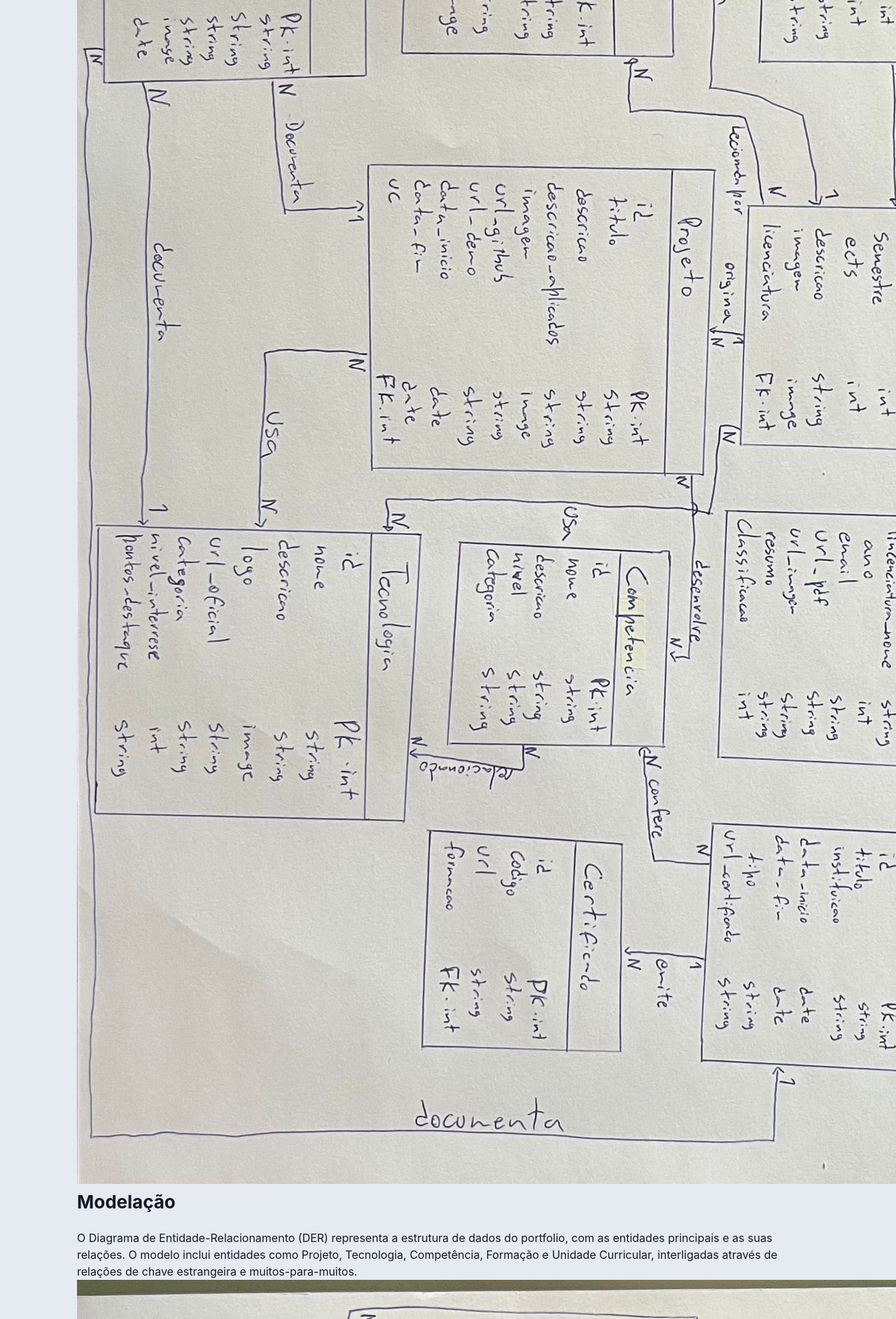
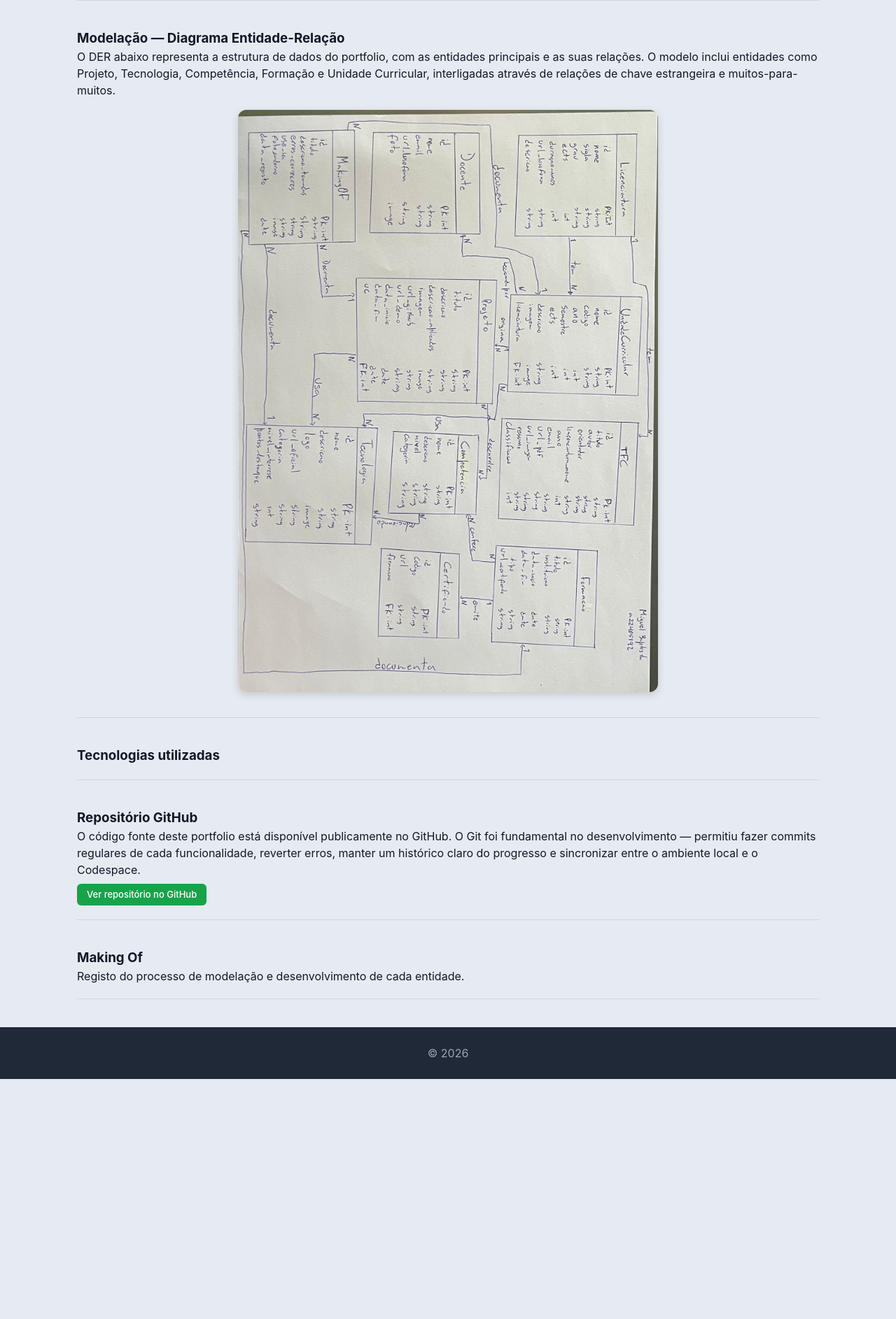
Before and after one commit to miguel-baptista07/portfolio-django, a Django app: page /portfolio/sobre/ in a window 1280 px wide; the page is wider, and only the part inside the window is pictured. Shown: the part 664-2549 px from the top of that part at 70% size. After the commit the page ends 2206 px from the top of that part, so only its background shows below. Run offline with Django 5.2, Linux system fonts and the light colour scheme; data that the repository does not hold is empty; some libraries are stand-ins or nearby versions.

Commit message:
portfolio: botões CRUD estilizados e página Sobre melhorada

```diff
--- a/portfolio/static/portfolio/styles.css
+++ b/portfolio/static/portfolio/styles.css
@@ -112,3 +112,70 @@ footer {
     color: #9ca3af;
     margin-top: 40px;
 }
+
+/* Botões CRUD */
+.btn-editar {
+    background: #2563eb;
+    color: white;
+    padding: 6px 14px;
+    border-radius: 6px;
+    font-size: 13px;
+    font-weight: 500;
+    text-decoration: none;
+    display: inline-block;
+    margin-right: 6px;
+    margin-top: 8px;
+}
+
+.btn-apagar {
+    background: #dc2626;
+    color: white;
+    padding: 6px 14px;
+    border-radius: 6px;
+    font-size: 13px;
+    font-weight: 500;
+    text-decoration: none;
+    display: inline-block;
+    margin-right: 6px;
+    margin-top: 8px;
+}
+
+.btn-novo {
+    background: #16a34a;
+    color: white;
+    padding: 6px 14px;
+    border-radius: 6px;
+    font-size: 13px;
+    font-weight: 500;
+    text-decoration: none;
+    display: inline-block;
+    margin-right: 6px;
+    margin-top: 8px;
+}
+
+.btn-editar:hover,
+.btn-apagar:hover,
+.btn-novo:hover {
+    opacity: 0.85;
+}
+
+/* Página Sobre — imagens */
+.sobre-img {
+    max-width: 100%;
+    height: auto;
+    border-radius: 12px;
+    display: block;
+    margin: 16px auto;
+    box-shadow: 0 4px 12px rgba(0,0,0,0.1);
+}
+
+.sobre-img-der {
+    max-width: 600px;
+}
+
+/* Página Sobre — secções */
+main > section {
+    margin-bottom: 40px;
+    padding-bottom: 20px;
+    border-bottom: 1px solid #d1d5db;
+}
--- a/portfolio/templates/portfolio/competencias.html
+++ b/portfolio/templates/portfolio/competencias.html
@@ -20,11 +20,11 @@
             </ul>
         </section>
 
-        <p><a href="{% url 'edita_competencia' competencia.id %}">Editar</a></p>
-        <p><a href="{% url 'apaga_competencia' competencia.id %}">Apagar</a></p>
+        <a href="{% url 'edita_competencia' competencia.id %}" class="btn-editar">Editar</a>
+        <a href="{% url 'apaga_competencia' competencia.id %}" class="btn-apagar">Apagar</a>
     </article>
     {% endfor %}
 </section>
 
-<p><a href="{% url 'nova_competencia' %}">Nova Competência</a></p>
+<a href="{% url 'nova_competencia' %}" class="btn-novo">+ Nova Competência</a>
 {% endblock %}
--- a/portfolio/templates/portfolio/formacoes.html
+++ b/portfolio/templates/portfolio/formacoes.html
@@ -11,11 +11,11 @@
             <p>{{ formacao.instituicao }} — {{ formacao.tipo }}</p>
         </header>
 
-        <p><a href="{% url 'edita_formacao' formacao.id %}">Editar</a></p>
-        <p><a href="{% url 'apaga_formacao' formacao.id %}">Apagar</a></p>
+        <a href="{% url 'edita_formacao' formacao.id %}" class="btn-editar">Editar</a>
+        <a href="{% url 'apaga_formacao' formacao.id %}" class="btn-apagar">Apagar</a>
     </article>
     {% endfor %}
 </section>
 
-<p><a href="{% url 'nova_formacao' %}">Nova Formação</a></p>
+<a href="{% url 'nova_formacao' %}" class="btn-novo">+ Nova Formação</a>
 {% endblock %}
--- a/portfolio/templates/portfolio/sobre.html
+++ b/portfolio/templates/portfolio/sobre.html
@@ -1,44 +1,56 @@
 {% extends "portfolio/base.html" %}
+{% load static %}
 {% load markdownify %}
 
 {% block content %}
+<h2>Sobre este Portfolio</h2>
+
 <section>
-    <h2>Arquitetura MVT</h2>
-    <p>O padrão MVT (Model-View-Template) utilizado pelo Django organiza o código em três componentes: o Model define a estrutura dos dados e interage com a base de dados; a View contém a lógica de negócio, recebe os pedidos HTTP e devolve respostas; o Template define a apresentação HTML renderizada com os dados fornecidos pela View. O fluxo de informação começa no pedido HTTP do utilizador, passa pela View que consulta os Models necessários e termina com a renderização do Template com os dados obtidos.</p>
-    <img src="/media/makingof/DER-_portfolio.jpeg" alt="Diagrama MVT">
+    <h3>Arquitetura MVT</h3>
+    <p>Este portfolio foi desenvolvido em Django, seguindo o padrão MVT (Model-View-Template). O <strong>Model</strong> define a estrutura dos dados e interage com a base de dados SQLite. A <strong>View</strong> contém a lógica de negócio — recebe pedidos HTTP, consulta os modelos necessários e devolve uma resposta. O <strong>Template</strong> define a apresentação HTML, recebendo os dados da View e renderizando-os para o utilizador.</p>
+    <img src="{% static 'portfolio/mvt.png' %}" alt="Diagrama MVT" style="max-width:500px; display:block; margin:16px auto; border-radius:12px;" onerror="this.style.display='none'">
 </section>
 
 <section>
-    <h2>Modelação</h2>
-    <p>O Diagrama de Entidade-Relacionamento (DER) representa a estrutura de dados do portfolio, com as entidades principais e as suas relações. O modelo inclui entidades como Projeto, Tecnologia, Competência, Formação e Unidade Curricular, interligadas através de relações de chave estrangeira e muitos-para-muitos.</p>
-    <img src="/media/makingof/DER-%20portfolio.jpeg" alt="DER do Portfolio">
+    <h3>Modelação — Diagrama Entidade-Relação</h3>
+    <p>O DER abaixo representa a estrutura de dados do portfolio, com as entidades principais e as suas relações. O modelo inclui entidades como Projeto, Tecnologia, Competência, Formação e Unidade Curricular, interligadas através de relações de chave estrangeira e muitos-para-muitos.</p>
+    <img src="/media/makingof/DER- portfolio.jpeg" alt="DER do Portfolio" style="max-width:600px; display:block; margin:16px auto; border-radius:12px; box-shadow:0 4px 12px rgba(0,0,0,0.15);">
 </section>
 
 <section>
-    <h2>Tecnologias</h2>
+    <h3>Tecnologias utilizadas</h3>
     {% for tecnologia in tecnologias %}
+    <article>
+        <header>
+            <h4>{{ tecnologia.nome }}</h4>
+            <p>{{ tecnologia.categoria }}</p>
+        </header>
         <section>
-        <h3>{{ tecnologia.nome }}</h3>
-        <p>{{ tecnologia.categoria }}</p>
             <p>{{ tecnologia.descricao }}</p>
             {{ tecnologia.pontos_destaque|markdownify }}
         </section>
+    </article>
     {% endfor %}
 </section>
 
 <section>
-    <h2>Repositório GitHub</h2>
-    <p><a href="https://github.com/miguel-baptista07/portfolio-django">github.com/miguel-baptista07/portfolio-django</a></p>
-    <p>O Git permite controlo de versões distribuído, facilitando o desenvolvimento colaborativo e individual através de branches, commits e histórico completo de alterações. Permite reverter erros, experimentar funcionalidades em branches separadas sem afetar o código principal e sincronizar o trabalho entre diferentes dispositivos. O GitHub acrescenta uma camada de colaboração e visibilidade, servindo como portfólio de código para recrutadores e facilitando a revisão de código por pares.</p>
+    <h3>Repositório GitHub</h3>
+    <p>O código fonte deste portfolio está disponível publicamente no GitHub. O Git foi fundamental no desenvolvimento — permitiu fazer commits regulares de cada funcionalidade, reverter erros, manter um histórico claro do progresso e sincronizar entre o ambiente local e o Codespace.</p>
+    <a href="https://github.com/miguel-baptista07/portfolio-django" class="btn-novo" target="_blank">Ver repositório no GitHub</a>
 </section>
 
 <section>
-    <h2>Making Of</h2>
+    <h3>Making Of</h3>
+    <p>Registo do processo de modelação e desenvolvimento de cada entidade.</p>
     {% for item in makingof %}
     <article>
-        <h3>{{ item.titulo }}</h3>
+        <header>
+            <h4>{{ item.titulo }}</h4>
             <p>{{ item.entidade_relacionada }}</p>
+        </header>
+        <section>
             {{ item.decisoes_tomadas|markdownify }}
+        </section>
     </article>
     {% endfor %}
 </section>
--- a/portfolio/templates/portfolio/tecnologias.html
+++ b/portfolio/templates/portfolio/tecnologias.html
@@ -16,11 +16,11 @@
             <p>{{ tecnologia.nivel_interesse }}</p>
         </section>
 
-        <p><a href="{% url 'edita_tecnologia' tecnologia.id %}">Editar</a></p>
-        <p><a href="{% url 'apaga_tecnologia' tecnologia.id %}">Apagar</a></p>
+        <a href="{% url 'edita_tecnologia' tecnologia.id %}" class="btn-editar">Editar</a>
+        <a href="{% url 'apaga_tecnologia' tecnologia.id %}" class="btn-apagar">Apagar</a>
     </article>
     {% endfor %}
 </section>
 
-<p><a href="{% url 'nova_tecnologia' %}">Nova Tecnologia</a></p>
+<a href="{% url 'nova_tecnologia' %}" class="btn-novo">+ Nova Tecnologia</a>
 {% endblock %}
```
Also changed, not shown: portfolio/templates/portfolio/projetos.html (+4 -4 lines), 1 other file. Lines whose indentation alone changed are shown as unchanged.
